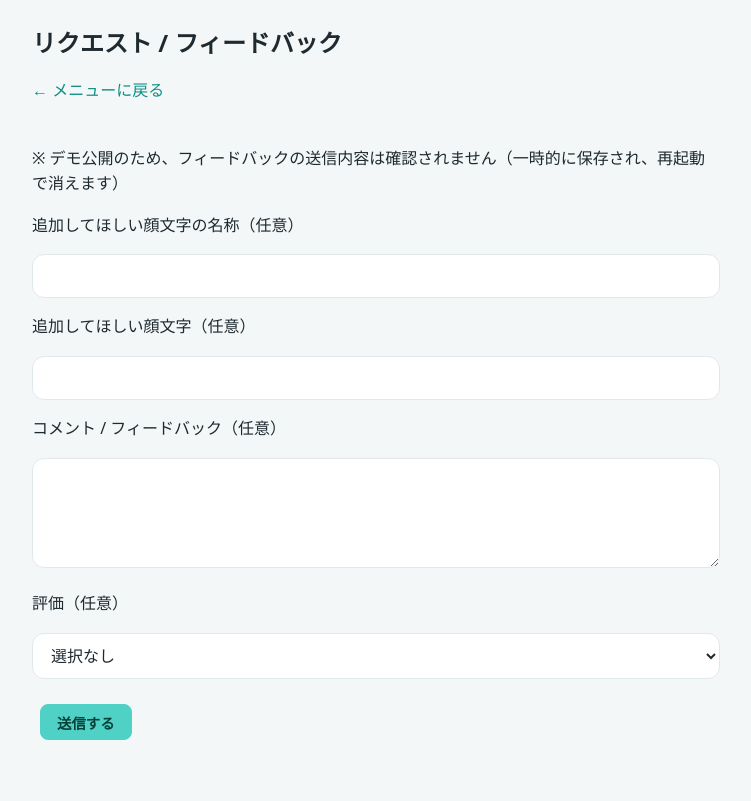
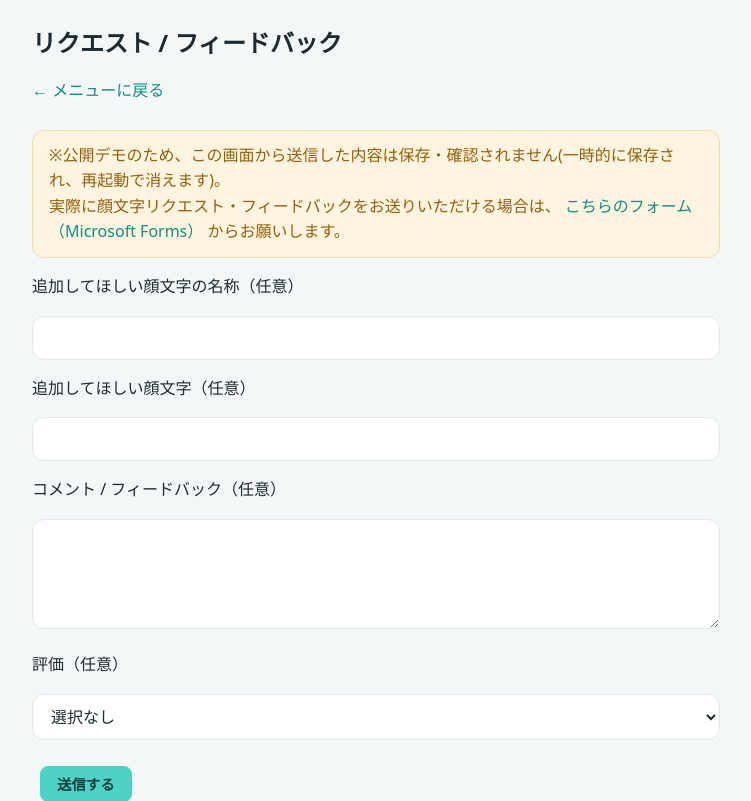
Before and after one commit to hyuga-22/kaomozi_web, a Flask app: page /request_page in a window 1280 px wide. Shown: the top 801 px of the page, without its empty margins (264-1015 px from the left). Before the commit the page ends 740 px from the top, so only its background shows below. Run offline with Flask 3, Linux system fonts and the light colour scheme; parts of the project's set-up code (start-up, migrations or seed data) failed here and were passed over.

Commit message:
add forms

```diff
--- a/templates/request_page.html
+++ b/templates/request_page.html
@@ -8,11 +8,16 @@
     <a href="/">← メニューに戻る</a>
     <br><br>
 
+    <div style="padding:12px 16px; margin-bottom:16px; background:var(--favorite-soft); border:1px solid var(--favorite-border); border-radius:var(--radius); color:var(--favorite-text);">
+        ※公開デモのため、この画面から送信した内容は保存・確認されません(一時的に保存され、再起動で消えます)。<br>
+        実際に顔文字リクエスト・フィードバックをお送りいただける場合は、
+        <a href="https://forms.cloud.microsoft/Pages/ResponsePage.aspx?id=BBmszD4prUGMRS1npHGV6Ok3fPgaeWJEmzjrxKo06dNUMVVNUkwzTlFOVVNBSU5BWks1VTMzRUQ2Vy4u" target="_blank" rel="noopener noreferrer">こちらのフォーム（Microsoft Forms）</a>
+        からお願いします。
+    </div>
+
     {% if error %}
         <p class="message-error">{{ error }}</p>
     {% endif %}
-
-    <p>※ デモ公開のため、フィードバックの送信内容は確認されません（一時的に保存され、再起動で消えます）</p>
 
     <form action="/send_request" method="post" onsubmit="return checkAtLeastOne();">
         <p>追加してほしい顔文字の名称（任意）</p>
```
